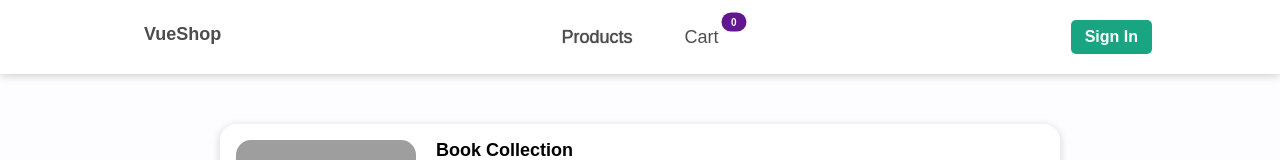
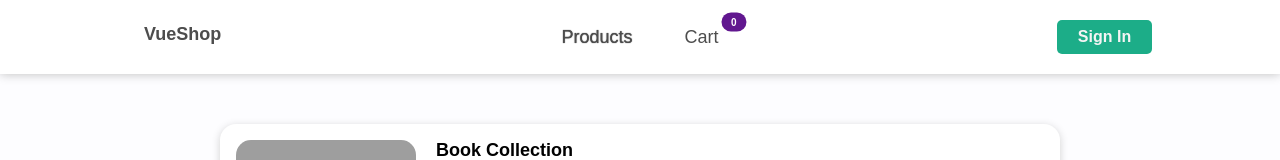
Before and after one commit to ArsenyKornilcev/vue-shop, a Vue app: page / in a window 1280 px wide. Shown: the top 160 px of the page. Built offline with nearby package versions, Linux system fonts and the light colour scheme; grey boxes are pictures that could not be loaded.

Commit message:
sign btn animation fix, brand-name animation fix

```diff
--- a/src/App.vue
+++ b/src/App.vue
@@ -9,7 +9,7 @@
 			<the-container>
 				<router-view v-slot="{ Component }">
 					<transition
-						name="fade"
+						name="fade-scale"
 						mode="out-in">
 						<component :is="Component" />
 					</transition>
@@ -86,13 +86,13 @@
 		color: rgb(56, 159, 116);
 	}
 
-	.fade-enter-active,
-	.fade-leave-active {
+	.fade-scale-enter-active,
+	.fade-scale-leave-active {
 		transition: all 0.5s ease;
 	}
 
-	.fade-enter-from,
-	.fade-leave-to {
+	.fade-scale-enter-from,
+	.fade-scale-leave-to {
 		opacity: 0;
 		transform: scale(0.5);
 	}
--- a/src/components/layout/TheHeader.vue
+++ b/src/components/layout/TheHeader.vue
@@ -5,6 +5,7 @@
 				{{ brandName }}
 			</router-link>
 		</div>
+
 		<div class="menu">
 			<ul>
 				<li
@@ -14,21 +15,19 @@
 						<router-link :to="{ name: link.name }">
 							{{ link.text }}
 						</router-link>
-						<span class="label label_top-right label_small" v-if="link.count >= 0">{{ link.count }}</span>
+						<span
+							class="label label_top-right label_small"
+							v-if="link.count >= 0"
+							>{{ link.count }}</span
+						>
 					</div>
 				</li>
 			</ul>
 		</div>
+
 		<div class="auth">
-			<button
-				v-if="!isAuth"
-				@click="authorization(true)">
-				Sign In
-			</button>
-			<button
-				v-else
-				@click="authorization(false)">
-				Sign Out
+			<button @click="authorization">
+				{{ authBtnText }}
 			</button>
 		</div>
 	</header>
@@ -39,8 +38,9 @@
 		props: ["links", "brandName"],
 		emits: ["auth"],
 		methods: {
-			authorization(bool) {
-				this.$emit("auth", bool);
+			authorization() {
+				const authBool = !this.isAuth;
+				this.$emit("auth", authBool);
 			},
 		},
 		computed: {
@@ -51,6 +51,13 @@
 				return this.links.filter(
 					(link) => !link.auth || (link.auth && this.isAuth)
 				);
+			},
+			authBtnText() {
+				if (!this.isAuth) {
+					return "Sign In";
+				} else {
+					return "Sign Out";
+				}
 			},
 		},
 	};
@@ -81,6 +88,7 @@
 		position: absolute;
 		top: 50%;
 		left: 50%;
+		transition: 0.3s ease;
 		transform: translate(-50%, -50%);
 	}
 	ul {
@@ -112,6 +120,9 @@
 	.brand-name a.router-link-active {
 		text-shadow: none;
 	}
+	.brand-name a:hover {
+		text-shadow: 0 0 1px #222;
+	}
 	.link {
 		position: relative;
 	}
@@ -121,14 +132,29 @@
 		padding: 8px 14px;
 		font-weight: bold;
 		font-size: 16px;
-		color: #fff;
-		background: #1aa582;
-		transition: 0.3s ease;
+		color: #f4f4f4;
+		background: #1cad88;
+		transition: all 0.3s ease;
 		border: none;
 		cursor: pointer;
+		min-width: 95px;
 	}
 	button:hover {
+		background: #1eb892;
+		color: #fff;
+	}
+	button:active {
+		color: #ebebeb;
 		background: #178f71;
-		color: #ebebeb;
+	}
+
+	.fade-enter-active,
+	.fade-leave-active {
+		transition: opacity 0.5s ease;
+	}
+
+	.fade-enter-from,
+	.fade-leave-to {
+		opacity: 0;
 	}
 </style>
```
